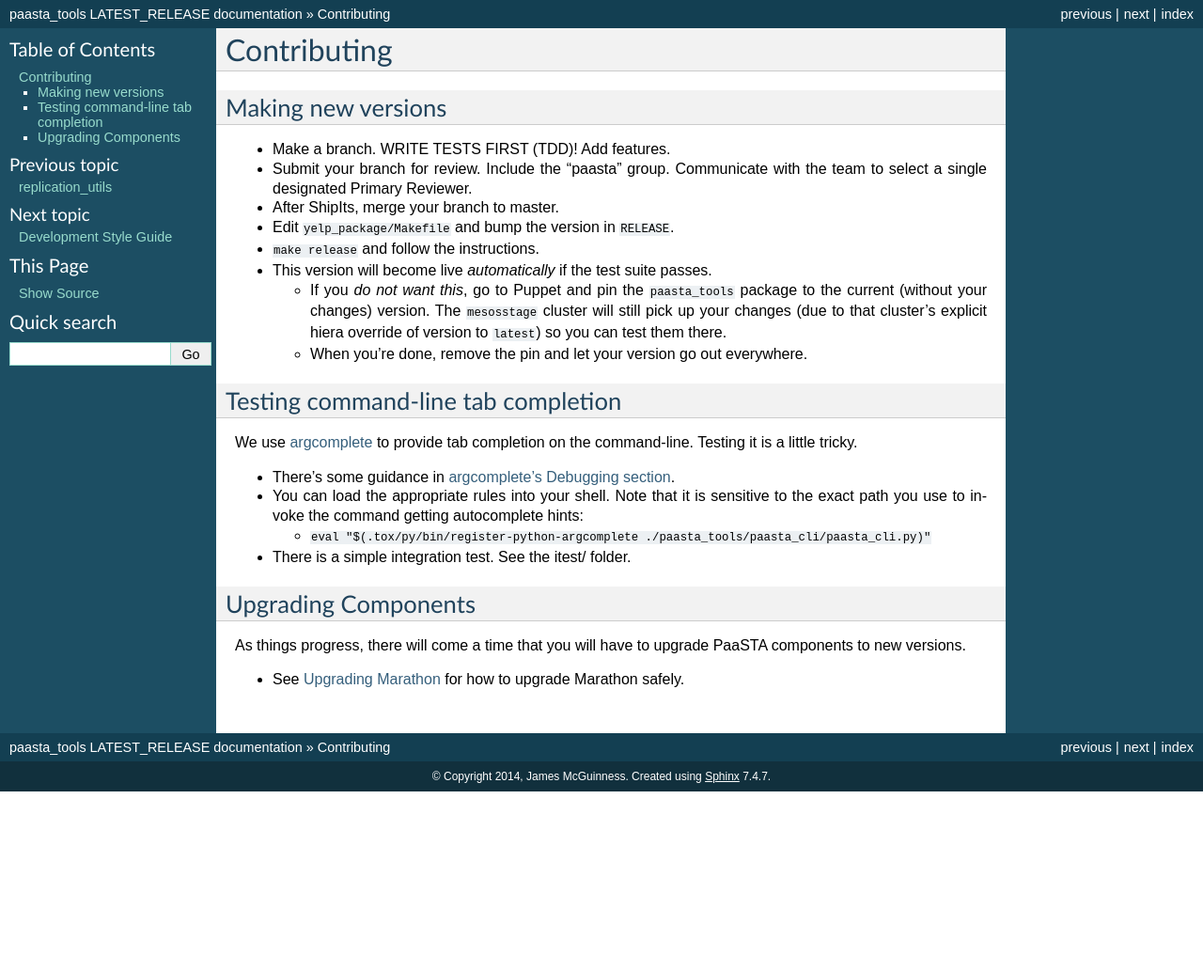
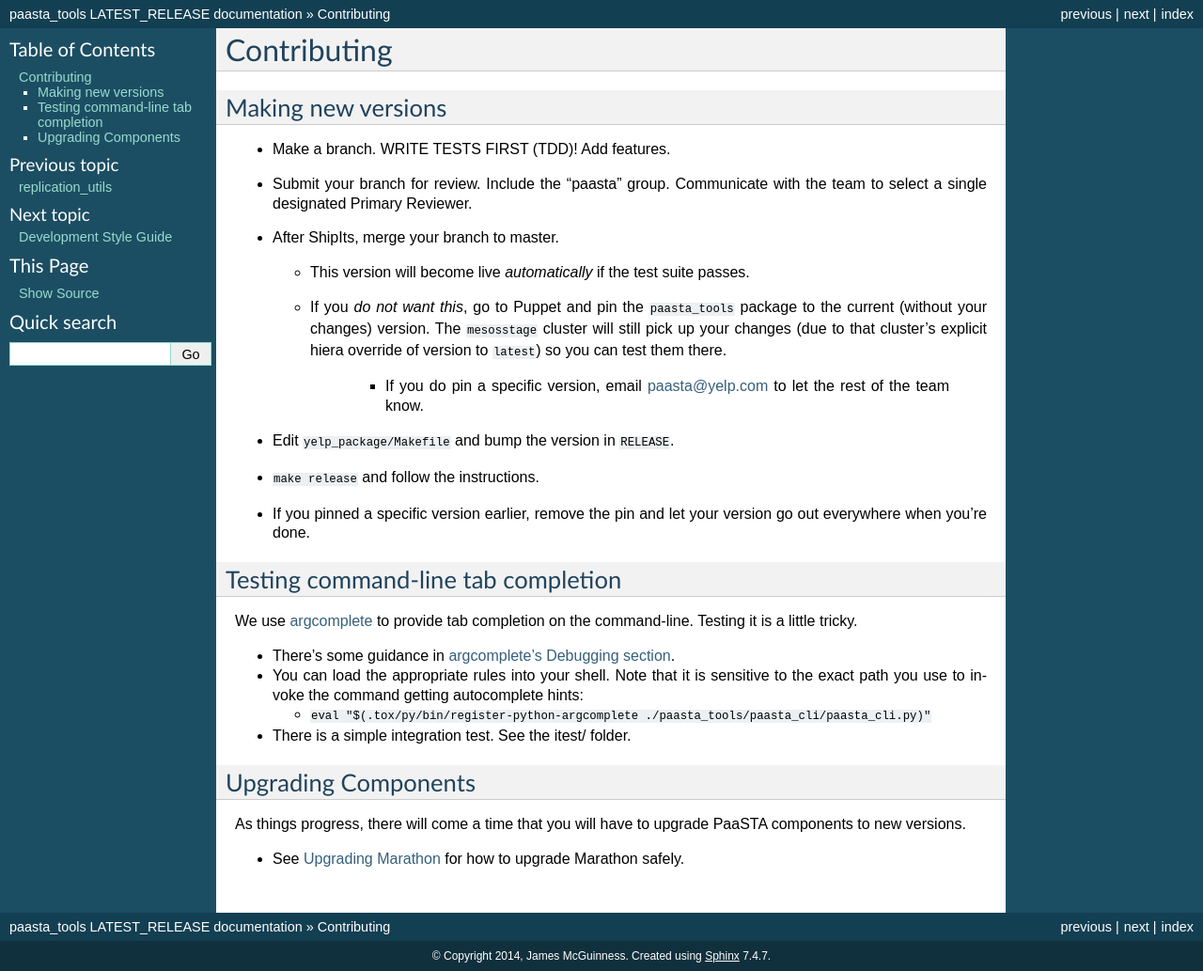
Before and after one commit to Yelp/paasta, a Sphinx documentation site: the page built from docs/source/contributing.rst, in a window 1280 px wide. Shown: the whole page at 94% size. Built offline with Sphinx 7.4.7, drawn with Linux system fonts in a browser that asks for light colours; pages that are not in the unit, such as notebooks, are missing from menus; before the commit the page ends 900 px from its top, so only the background shows below that.

Commit message:
update documentation for contributing

```diff
--- a/docs/source/contributing.rst
+++ b/docs/source/contributing.rst
@@ -10,23 +10,26 @@
 
 * After ShipIts, merge your branch to master.
 
-* Edit ``yelp_package/Makefile`` and bump the version in ``RELEASE``.
-
-* ``make release`` and follow the instructions.
-
-* This version will become live *automatically* if the test suite passes.
+  * This version will become live *automatically* if the test suite passes.
 
   * If you *do not want this*, go to Puppet and pin the ``paasta_tools``
     package to the current (without your changes) version. The ``mesosstage``
     cluster will still pick up your changes (due to that cluster's explicit
     hiera override of version to ``latest``) so you can test them there.
 
-  * When you're done, remove the pin and let your version go out everywhere.
+      * If you do pin a specific version, email paasta@yelp.com to let the rest of the team know.
+
+* Edit ``yelp_package/Makefile`` and bump the version in ``RELEASE``.
+
+* ``make release`` and follow the instructions.
+
+* If you pinned a specific version earlier, remove the pin and let your version go out everywhere when you're done.
 
 
 Testing command-line tab completion
 -----------------------------------
-We use `argcomplete <https://github.com/kislyuk/argcomplete>`_ to provide tab completion on the command-line. Testing it is a little tricky.
+We use `argcomplete <https://github.com/kislyuk/argcomplete>`_ to provide tab completion on the command-line. Testing
+it is a little tricky.
 
 * There's some guidance in `argcomplete's Debugging section <https://github.com/kislyuk/argcomplete#debugging>`_.
 
```
